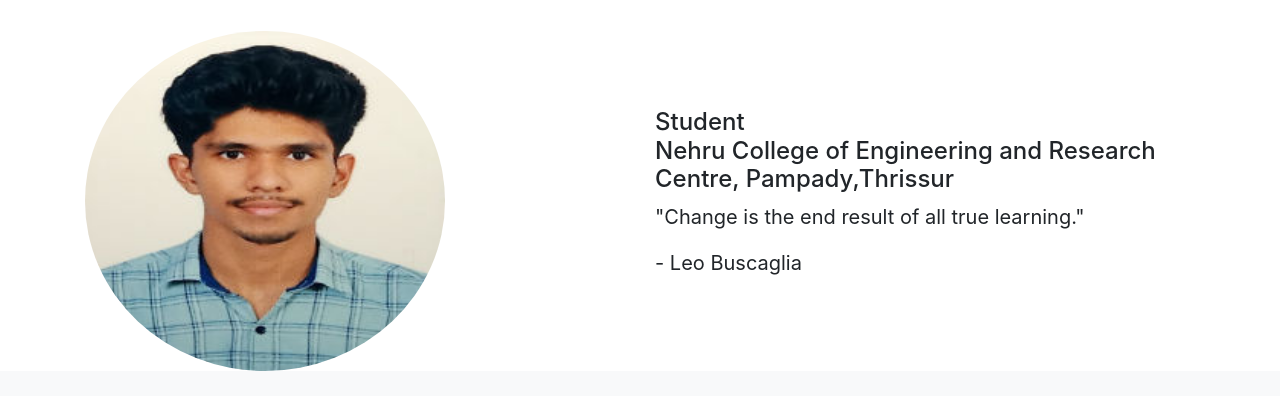
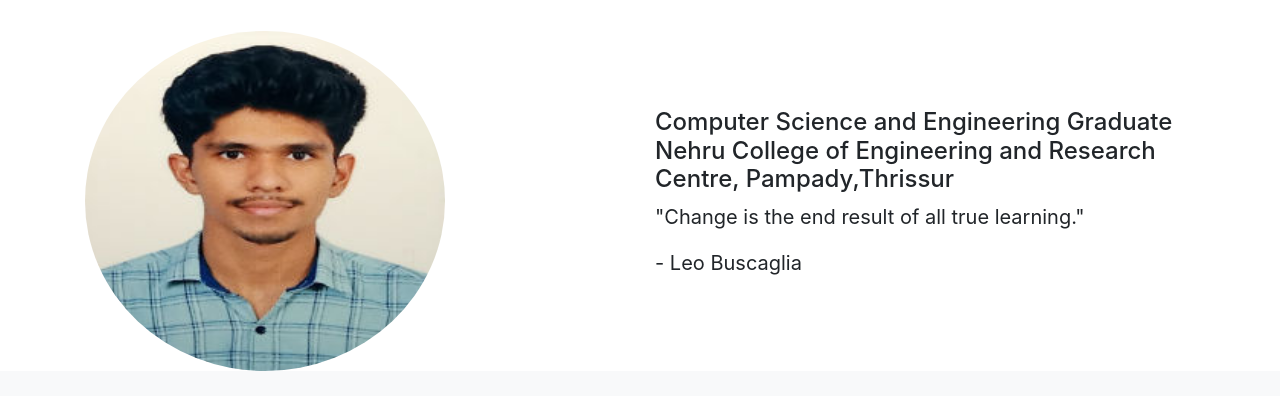
Before and after one commit to harikrishnan-developer/Harikrishnan-Portfolio, a plain HTML site: page index.html in a window 1280 px wide. Shown: the part 81-477 px from the top of the page. Drawn offline with nearby package versions, Linux system fonts and the light colour scheme.

Commit message:
Update index.html

```diff
--- a/index.html
+++ b/index.html
@@ -60,7 +60,7 @@
 
                 </div>
                 <div class="col-md-6">
-                  <h4>Student <br> Nehru College of Engineering and Research Centre, Pampady,Thrissur</h4>
+                  <h4>Computer Science and Engineering Graduate <br> Nehru College of Engineering and Research Centre, Pampady,Thrissur</h4>
                   <blockquote class="blockquote">
                   <p>"Change is the end result of all true learning."</p>
                   <footer>- Leo Buscaglia</footer>
```
